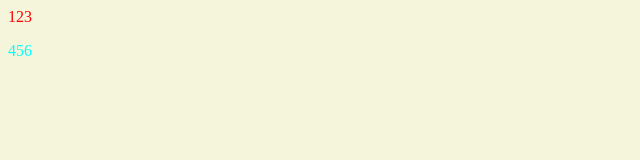
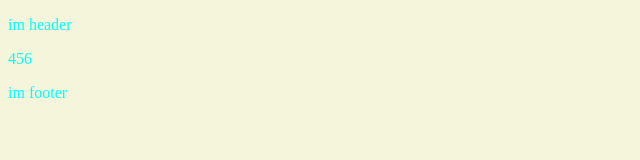
Before and after one commit to Vladbazuka/gulp, a website: page src/index.html in a window 1280 px wide. Shown: the whole page, without its empty margins (0-640 px from the left). Drawn offline with nearby package versions, Linux system fonts and the light colour scheme; files that its build step writes are made by us from their sources.

Commit message:
end gulp

```diff
--- /dev/null
+++ b/src/pages/footer.html
@@ -0,0 +1,5 @@
+<footer>
+    <section>
+        <p>im footer</p>
+    </section>
+</footer>
--- /dev/null
+++ b/src/pages/header.html
@@ -0,0 +1,7 @@
+<header>
+    <section>
+        <div>
+            <p>im header</p>
+        </div>
+    </section>
+</header>
```
Also changed, not shown: gulpfile.js (+7 -5 lines), src/index.html (+2 -1 lines).
